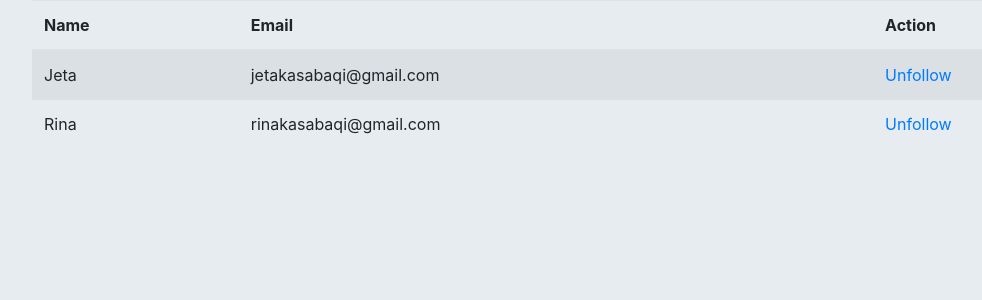
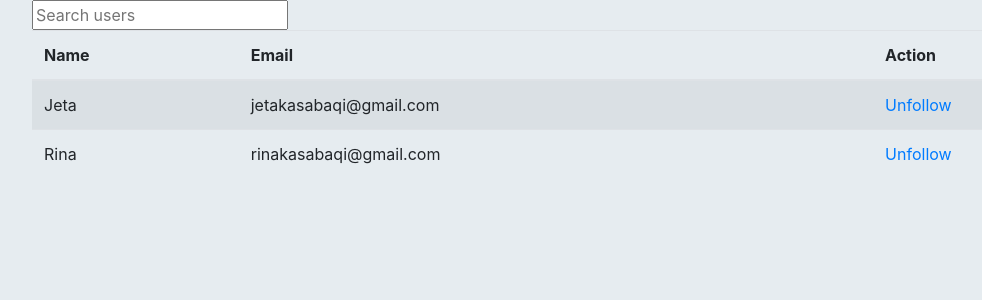
Before and after one commit to jetakasabaqi/DojoTweets, a Flask app: page /users in a window 1280 px wide. Shown: the part 44-344 px from the top of the page, without its empty margins (53-1035 px from the left). Run offline with Flask 2, Linux system fonts and the light colour scheme; a user stored in the database is signed in; data comes from the database, SQL or seed files in the repository; some libraries are stand-ins or nearby versions.

Commit message:
implemented search feature on dojo tweets

```diff
--- a/app.py
+++ b/app.py
@@ -277,5 +277,12 @@ def validate_email():
 
     print(found)
     return render_template('email_exists.html', found = found)
+
+@app.route("/search_users", methods = ['POST'])
+def search_users():
+    print(request.form['search'])
+    search_term = "%{}%".format(request.form['search'])
+    users = User.query.filter(User.first_name.like(search_term)).all()
+    return render_template('search_result.html', users = users)
 if __name__== "__main__":
     app.run(debug=True)
--- a/templates/users.html
+++ b/templates/users.html
@@ -7,6 +7,11 @@
     <link rel="stylesheet" href="https://stackpath.bootstrapcdn.com/bootstrap/4.4.1/css/bootstrap.min.css">
     <link rel="stylesheet" type="text/css" href="{{ url_for('static', filename='css/index.css') }}">
     <title>Users</title>
+    <script
+    src="https://code.jquery.com/jquery-3.4.1.min.js"
+    integrity="sha256-CSXorXvZcTkaix6Yvo6HppcZGetbYMGWSFlBw8HfCJo="
+    crossorigin="anonymous">
+    </script>
 </head>
 <body class="container">
         <header>
@@ -18,6 +23,7 @@
                 <a href="/logout">Log out</a>
             </div>
         </header>
+         <input id="search" name='search' type="text" placeholder="Search users">
         <table class="table table-striped">
                 <thead>
                   <tr>
@@ -27,6 +33,7 @@
 
                   </tr>
                 </thead>
+
                 <tbody>
                     {% for user in users: %}
                   <tr>
@@ -46,3 +53,20 @@
               </table>
 </body>
 </html>
+<script>
+  $(document).ready(function(){
+    $("#search").keyup(function(){
+      $.ajax({
+        url: '/search_users',
+        method: 'POST',
+        data: {"search": $("#search").val()}
+      })
+      .done(function(response){
+       $('tbody').html(response)
+      })
+
+    })
+  } )
+
+
+</script>
```
Also changed, not shown: templates/search_result.html (added, +12 -0 lines).
